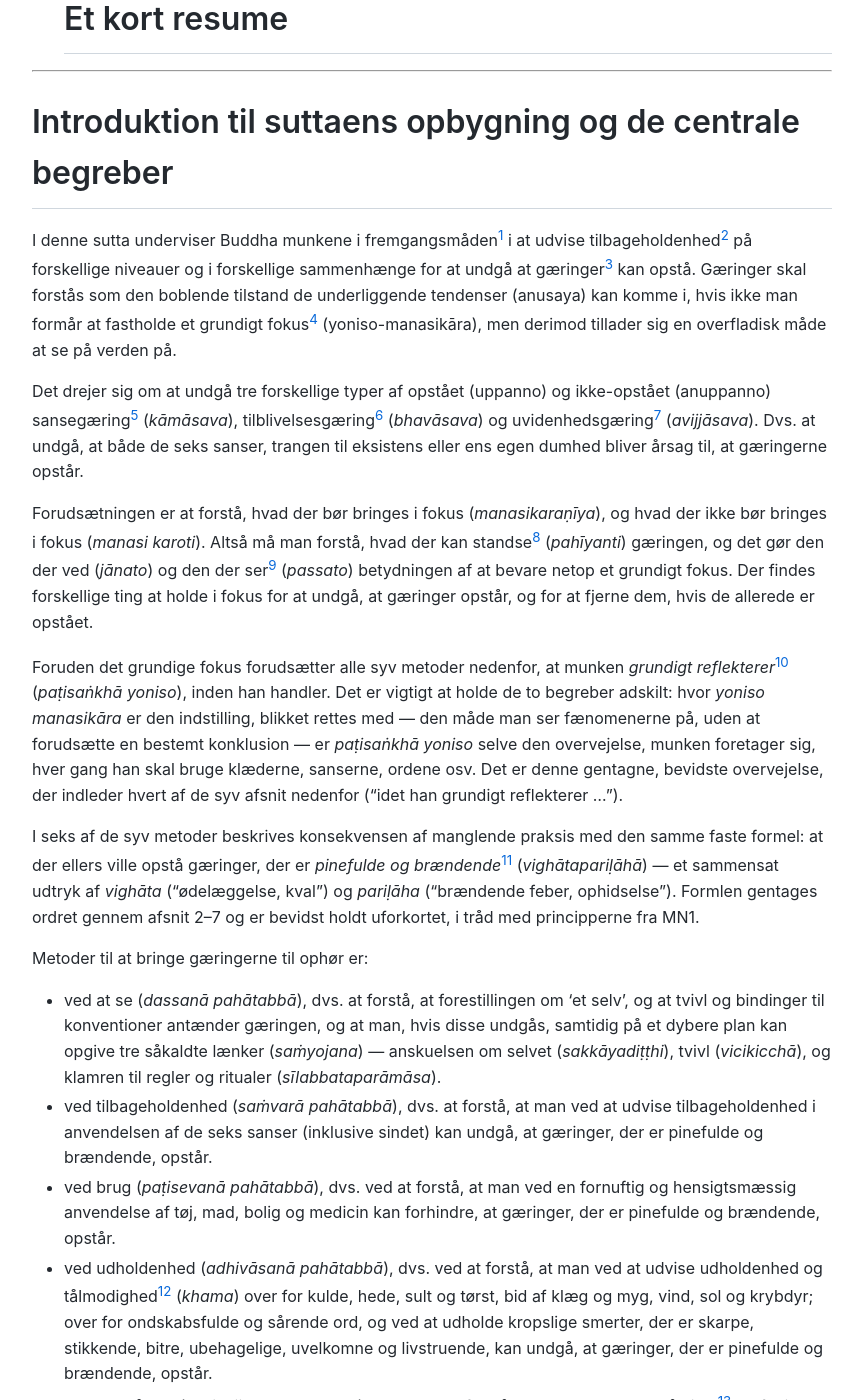
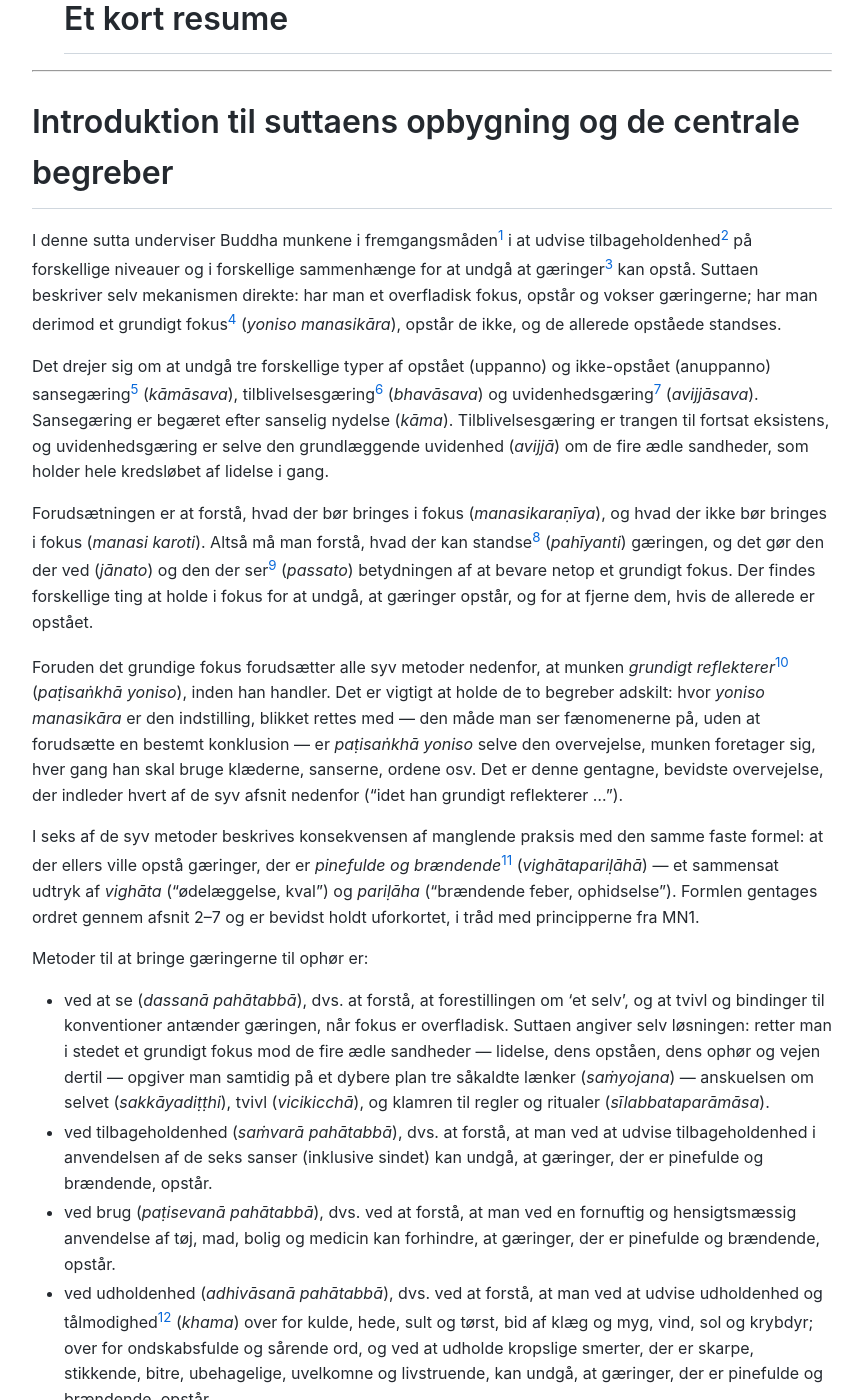
Before and after one commit to henningvhansen/Suttaer, a Jekyll site: the page built from majjhima/02-suttaer/MN02.md, in a window 1280 px wide and 1400 px high, scrolled down 463 px. Shown: the whole window, without its empty margins (208-1070 px from the left). Built offline with Jekyll 4.4.1, drawn with Linux system fonts in a browser that asks for light colours; some of the changed text lies outside the part shown.

Commit message:
Update MN02.md

```diff
--- a/majjhima/02-suttaer/MN02.md
+++ b/majjhima/02-suttaer/MN02.md
@@ -17,9 +17,9 @@ title: {{title}}
 
 ---
 # **Introduktion til suttaens opbygning og de centrale begreber**
-I denne sutta underviser Buddha munkene i fremgangsmåden[^1] i at udvise tilbageholdenhed[^2] på forskellige niveauer og i forskellige sammenhænge for at undgå at gæringer[^3] kan opstå. Gæringer skal forstås som den boblende tilstand de underliggende tendenser (anusaya) kan komme i, hvis ikke man formår at fastholde et grundigt fokus[^4] (yoniso-manasikāra), men derimod tillader sig en overfladisk måde at se på verden på.
+I denne sutta underviser Buddha munkene i fremgangsmåden[^1] i at udvise tilbageholdenhed[^2] på forskellige niveauer og i forskellige sammenhænge for at undgå at gæringer[^3] kan opstå. Suttaen beskriver selv mekanismen direkte: har man et overfladisk fokus, opstår og vokser gæringerne; har man derimod et grundigt fokus[^4] (_yoniso manasikāra_), opstår de ikke, og de allerede opståede standses.
 
-Det drejer sig om at undgå tre forskellige typer af opstået (uppanno) og ikke-opstået (anuppanno) sansegæring[^6] (_kāmāsava_), tilblivelsesgæring[^7] (_bhavāsava_) og uvidenhedsgæring[^8] (_avijjāsava_). Dvs. at undgå, at både de seks sanser, trangen til eksistens eller ens egen dumhed bliver årsag til, at gæringerne opstår.
+Det drejer sig om at undgå tre forskellige typer af opstået (uppanno) og ikke-opstået (anuppanno) sansegæring[^6] (_kāmāsava_), tilblivelsesgæring[^7] (_bhavāsava_) og uvidenhedsgæring[^8] (_avijjāsava_). Sansegæring er begæret efter sanselig nydelse (_kāma_). Tilblivelsesgæring er trangen til fortsat eksistens, og uvidenhedsgæring er selve den grundlæggende uvidenhed (_avijjā_) om de fire ædle sandheder, som holder hele kredsløbet af lidelse i gang.
 
 Forudsætningen er at forstå, hvad der bør bringes i fokus (_manasikaraṇīya_), og hvad der ikke bør bringes i fokus (_manasi karoti_). Altså må man forstå, hvad der kan standse[^10] (_pahīyanti_) gæringen, og det gør den der ved (_jānato_) og den der ser[^12] (_passato_) betydningen af at bevare netop et grundigt fokus. Der findes forskellige ting at holde i fokus for at undgå, at gæringer opstår, og for at fjerne dem, hvis de allerede er opstået.
 
@@ -28,7 +28,7 @@ Foruden det grundige fokus forudsætter alle syv metoder nedenfor, at munken *gr
 I seks af de syv metoder beskrives konsekvensen af manglende praksis med den samme faste formel: at der ellers ville opstå gæringer, der er *pinefulde og brændende*[^11] (_vighātapariḷāhā_) — et sammensat udtryk af _vighāta_ ("ødelæggelse, kval") og _pariḷāha_ ("brændende feber, ophidselse"). Formlen gentages ordret gennem afsnit 2–7 og er bevidst holdt uforkortet, i tråd med principperne fra MN1.
 
 Metoder til at bringe gæringerne til ophør er:
-- ved at se (_dassanā pahātabbā_), dvs. at forstå, at forestillingen om 'et selv', og at tvivl og bindinger til konventioner antænder gæringen, og at man, hvis disse undgås, samtidig på et dybere plan kan opgive tre såkaldte lænker (_saṁyojana_) — anskuelsen om selvet (_sakkāyadiṭṭhi_), tvivl (_vicikicchā_), og klamren til regler og ritualer (_sīlabbataparāmāsa_).
+- ved at se (_dassanā pahātabbā_), dvs. at forstå, at forestillingen om 'et selv', og at tvivl og bindinger til konventioner antænder gæringen, når fokus er overfladisk. Suttaen angiver selv løsningen: retter man i stedet et grundigt fokus mod de fire ædle sandheder — lidelse, dens opståen, dens ophør og vejen dertil — opgiver man samtidig på et dybere plan tre såkaldte lænker (_saṁyojana_) — anskuelsen om selvet (_sakkāyadiṭṭhi_), tvivl (_vicikicchā_), og klamren til regler og ritualer (_sīlabbataparāmāsa_).
 - ved tilbageholdenhed (_saṁvarā pahātabbā_), dvs. at forstå, at man ved at udvise tilbageholdenhed i anvendelsen af de seks sanser (inklusive sindet) kan undgå, at gæringer, der er pinefulde og brændende, opstår.
 - ved brug (_paṭisevanā pahātabbā_), dvs. ved at forstå, at man ved en fornuftig og hensigtsmæssig anvendelse af tøj, mad, bolig og medicin kan forhindre, at gæringer, der er pinefulde og brændende, opstår.
 - ved udholdenhed (_adhivāsanā pahātabbā_), dvs. ved at forstå, at man ved at udvise udholdenhed og tålmodighed[^13] (_khama_) over for kulde, hede, sult og tørst, bid af klæg og myg, vind, sol og krybdyr; over for ondskabsfulde og sårende ord, og ved at udholde kropslige smerter, der er skarpe, stikkende, bitre, ubehagelige, uvelkomne og livstruende, kan undgå, at gæringer, der er pinefulde og brændende, opstår.
@@ -141,6 +141,7 @@ _Sabbāsavasuttaṁ afsluttet, det andet._
 Dette er en rå, tekstnær arbejdsoversættelse — ikke en færdig dansk tekst. Nogle terminologiske valg er **kun midlertidige** og bør afklares som konceptnoter, ligesom med _upādāna_:
 
 - **āsava → "gæring"**: *afklaret*. Oprindeligt oversat som "indstrømning" (parallelt til Bodhis "taint/influx" og Sujatos "defilement"), men efter en længere afklaring (se [[../01-terminologi/āsava]]) rettet til "gæring" — et procesord, der undgår den uafklarede retningsproblematik ved "ind-strømning" (ind eller ud?), har dækning i kommentartraditionens billede af den gærede/lagrede drik, og undgår at sammenblande *āsava* med *taṇhā*/*kilesa* begrebsligt. Se [[../01-terminologi/āsava]], [[../01-terminologi/kāmāsava]], [[../01-terminologi/bhavāsava]] og [[../01-terminologi/avijjāsava]] for den fulde begrundelse.
+- **Introduktionens tekstnærhed (eftersyn 20260710)**: henvisningen til _anusaya_ ("underliggende tendenser") i første afsnit er fjernet — ordet optræder ikke i suttaen selv og hører til en senere kommentarforklaring (Visuddhimagga-agtig), som ikke bør fremstå som suttaens eget begrebsapparat. Forklaringen af _kāmāsava_ er samtidig rettet, så den ikke sammenblander begær efter sanselig nydelse (_kāma_) med sanserne selv (som hører til metode 2, tilbageholdenhed); og "ved at se"-punktet har fået suttaens egen positive løsning (kontemplation af de fire ædle sandheder) med, ikke kun patologien.
 - **manasikaraṇīya / manasikāra → "(det der) bør bringes i fokus" / "fokus"**: _afklaret_. Oprindeligt oversat som "omhu", men rettet til at følge samme term som _yoniso/ayoniso manasikāra_ (afsnit 2, se [[../01-terminologi/yoniso-manasikāra]]), da de to begreber er del af samme sammenhængende forklaringsenhed (afsnit 1-2 hænger direkte sammen) og bygger på samme pali-rod (_manasikaraṇīya_ er et gerundiv af _manasikaroti_). Rettelsen løser samtidig den oprindelige bekymring om tunge, gentagne formuleringer.
 - **vighātapariḷāhā → "pinefulde og brændende"**: sammensat udtryk (vighāta = "ødelæggelse/kval", pariḷāha = "brændende feber/ophidselse"); den gentagne formel i afsnit 2–7 kunne muligvis forkortes til ét fast dansk udtryk. Nu forklaret kort i introduktionen og henvist til med [^11]; **begrebsnote mangler stadig at blive skrevet**.
 - **paṭisaṅkhā yoniso → "grundigt reflekterer"**: *afklaret* som hovedsætnings-/underledsvariant (se [^9]); nu desuden forklaret i introduktionen og holdt adskilt fra _yoniso manasikāra_, så de to ikke kollapser begrebsligt.
```
